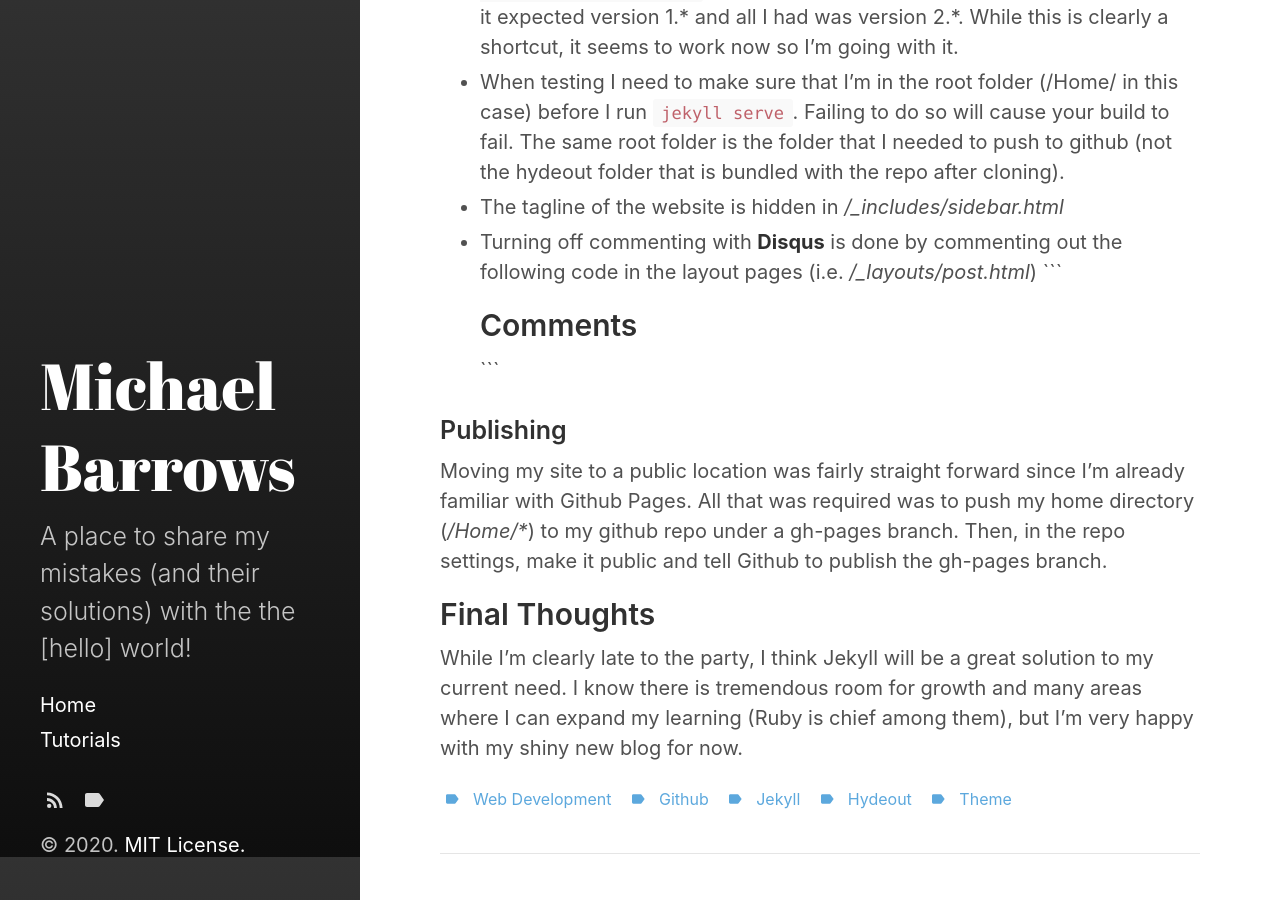
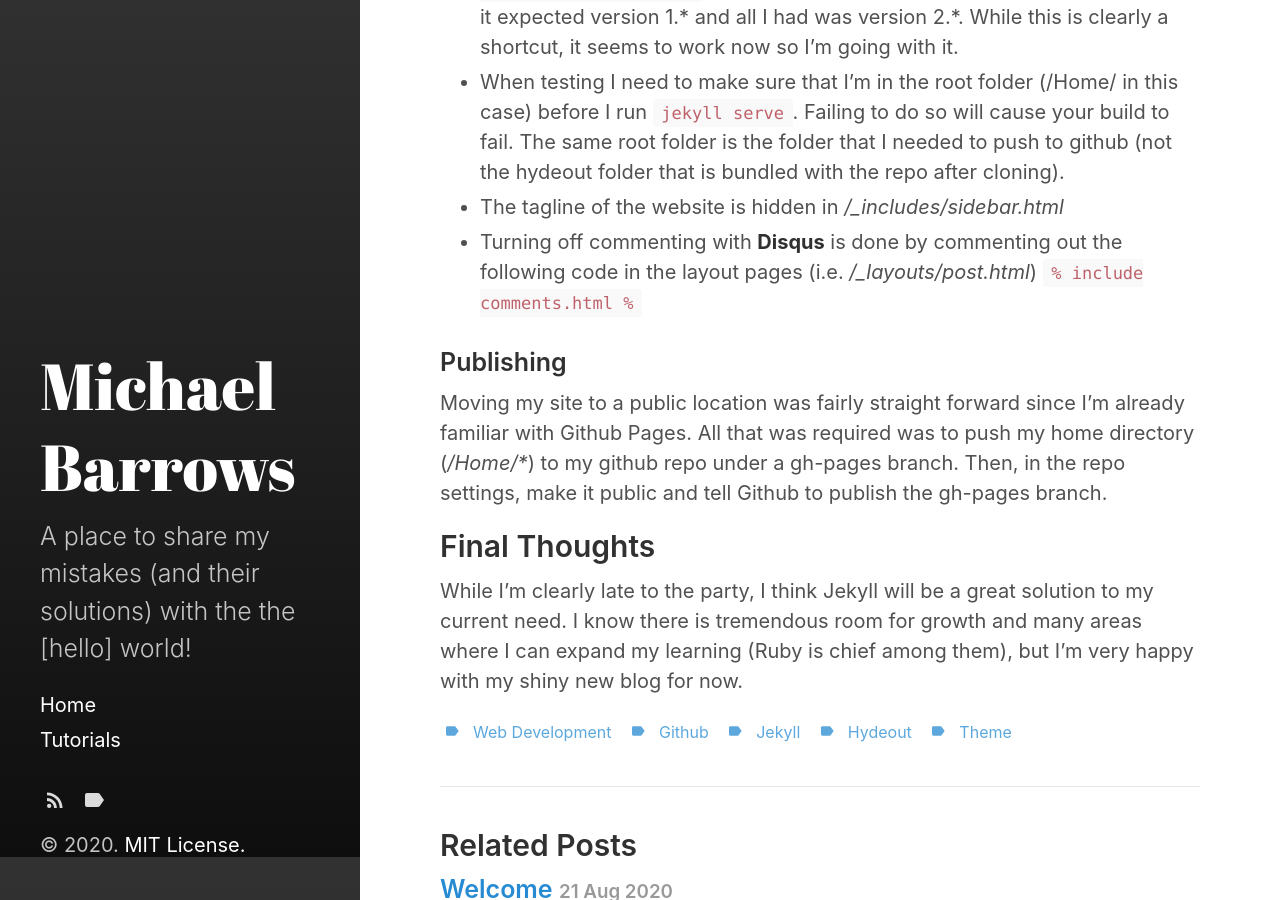
Before and after one commit to M-Barrows/Home, a Jekyll site: the page built from _posts/2020-08-23-Github-Jekyll-Hydeout.md, in a window 1280 px wide and 900 px high, scrolled down 1843 px. Built offline with Jekyll 4.4.1, drawn with Linux system fonts in a browser that asks for light colours.

Commit message:
code formatting change to 2020.08.23 post

````diff
--- a/_posts/2020-08-23-Github-Jekyll-Hydeout.md
+++ b/_posts/2020-08-23-Github-Jekyll-Hydeout.md
@@ -52,7 +52,7 @@ Now for the fun part! After I tested the site to ensure operability, I could sta
 * updating the budler dependency to version 2.4.1 in jekyll-theme-hydeout.gemspec with the following line: ```spec.add_development_dependency "bundler", "~> 2.1.4"```. For some reason, I was running into an issue where it expected version 1.* and all I had was version 2.*. While this is clearly a shortcut, it seems to work now so I'm going with it.
 * When testing I need to make sure that I'm in the root folder (/Home/ in this case) before I run ```jekyll serve```. Failing to do so will cause your build to fail. The same root folder is the folder that I needed to push to github (not the hydeout folder that is bundled with the repo after cloning).
 * The tagline of the website is hidden in */_includes/sidebar.html*
-* Turning off commenting with **Disqus** is done by commenting out the following code in the layout pages (i.e. */_layouts/post.html*) ```{% include comments.html %}```
+* Turning off commenting with **Disqus** is done by commenting out the following code in the layout pages (i.e. */_layouts/post.html*) ```% include comments.html %```
 
 
 ### Publishing
````
Also changed, not shown: 2 other files.
